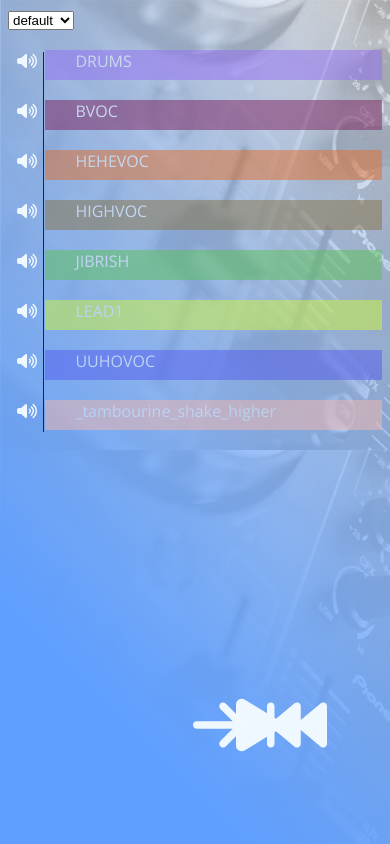
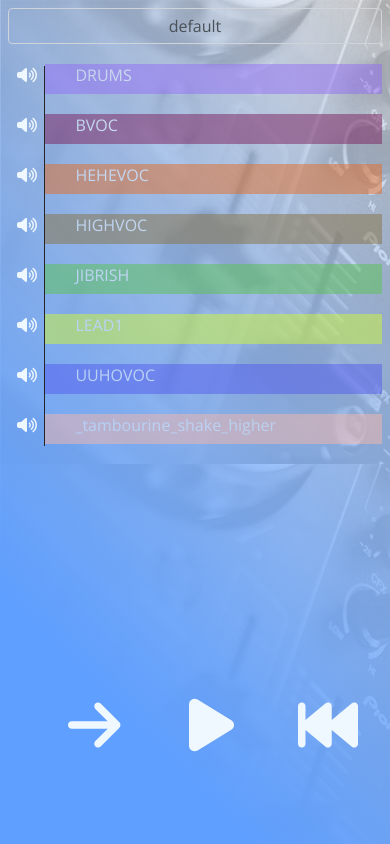
Before and after one commit to avivpolak/moveo-looper, a React (Create React App) app: page / in a window 390 px wide. Built offline with nearby package versions, Linux system fonts and the light colour scheme.

Commit message:
responsive

```diff
--- a/public/index.html
+++ b/public/index.html
@@ -26,7 +26,7 @@
       work correctly both with client-side routing and a non-root public URL.
       Learn how to configure a non-root public URL by running `npm run build`.
     -->
-    <title>React App</title>
+    <title>Looper</title>
   </head>
   <body>
     <noscript>You need to enable JavaScript to run this app.</noscript>
--- a/src/App.css
+++ b/src/App.css
@@ -20,6 +20,7 @@ body {
     background-size: cover;
     color: aliceblue;
     font-family: "Open Sans", sans-serif;
+    overflow: hidden;
 }
 
 .control {
@@ -75,11 +76,17 @@ body {
 }
 
 .cursor {
+    transform: translate(-3.5px, -1.6px);
+
     background-color: rgba(240, 248, 255, 0);
 }
 
 .color-backdrop {
-    background: linear-gradient(45deg, var(--active-color) 20%, transparent 100%)
+    background: linear-gradient(
+            45deg,
+            var(--active-color) 20%,
+            transparent 100%
+        )
         no-repeat;
     position: absolute;
     top: 0;
@@ -101,3 +108,46 @@ body {
         filter: hue-rotate(360deg);
     }
 }
+
+.custom-select {
+    position: relative;
+    display: inline-block;
+    width: 10%;
+    text-align: center;
+    padding: 0.375rem 0.75rem;
+    color: #fff;
+    font-size: 1rem;
+    font-weight: 400;
+    line-height: 1.5;
+    color: #495057;
+    vertical-align: middle;
+    background: rgba(255, 255, 255, 0);
+    background-size: 0.75rem auto;
+    border: 1px solid #ced4da;
+    border-radius: 0.25rem;
+    -webkit-appearance: none;
+    -moz-appearance: none;
+    appearance: none;
+    font: inherit;
+}
+*:focus {
+    outline: none;
+}
+
+@media all and (max-width: 800px) {
+    .custom-select {
+        width: 100%;
+    }
+    .goToStart_bar {
+        left: 68%;
+    }
+    .restart_bar {
+        left: 8%;
+    }
+    .play_bar {
+        left: 38%;
+    }
+    .cursor {
+        transform: translate(1px);
+    }
+}
--- a/src/App.tsx
+++ b/src/App.tsx
@@ -29,11 +29,9 @@ function App() {
             if (currentTime && duration) {
                 setProgress(currentTime);
                 if (currentTime >= duration) {
-                    console.log(loop);
                     if (!loop) {
                         pause(sounds, setIsPlaying);
                     }
-                    setSoundsProgress(sounds, 0, setProgress);
                 }
             }
         }, 1);
@@ -62,9 +60,10 @@ function App() {
         const numberOfChannels = Object.keys(sounds).length;
         document.documentElement.style.setProperty(
             "--cursor-height",
-            `${numberOfChannels * 30 + (numberOfChannels - 1) * 20}px`
+            `${numberOfChannels * 30 + (numberOfChannels - 1) * 20-0.4}px`
         );
     }, [sounds]);
+
 
     return (
         <div className="App">
--- a/src/components/ControlPanel.tsx
+++ b/src/components/ControlPanel.tsx
@@ -26,6 +26,7 @@ export default function ControlPanel({
     return (
         <div>
             <select
+                className="custom-select"
                 onChange={({ target }) => {
                     chooseSong(
                         target.value,
@@ -37,13 +38,15 @@ export default function ControlPanel({
                     );
                 }}
             >
-                {Object.keys(soundPaths).map((soundPath: string, index: number) => {
-                    return (
-                        <option key={index} value={soundPath}>
-                            {soundPath}
-                        </option>
-                    );
-                })}
+                {Object.keys(soundPaths).map(
+                    (soundPath: string, index: number) => {
+                        return (
+                            <option className="custom-option" key={index} value={soundPath} >
+                                {soundPath}
+                            </option>
+                        );
+                    }
+                )}
             </select>
             {isPlaying ? (
                 <div
--- a/src/components/Cursor.tsx
+++ b/src/components/Cursor.tsx
@@ -33,7 +33,7 @@ export default function Cursor({
                 play(sounds, setIsPlaying);
             }}
             style={{
-                width: "88.3%",
+                width: "89.1%",
                 position: "absolute",
                 left: "10.5%",
                 zIndex: 1,
--- a/src/types/looper.ts
+++ b/src/types/looper.ts
@@ -8,6 +8,6 @@ export interface Sounds {
         currentTime: number;
     };
 }
-export interface SoundPaths{
+export interface SoundPaths {
     [key: string]: string[];
 }
```
Also changed, not shown: src/utils/looper.ts (+5 -2 lines), 9 other files (tests, documents, lock files or other folders). Lines whose indentation alone changed are shown as unchanged.
